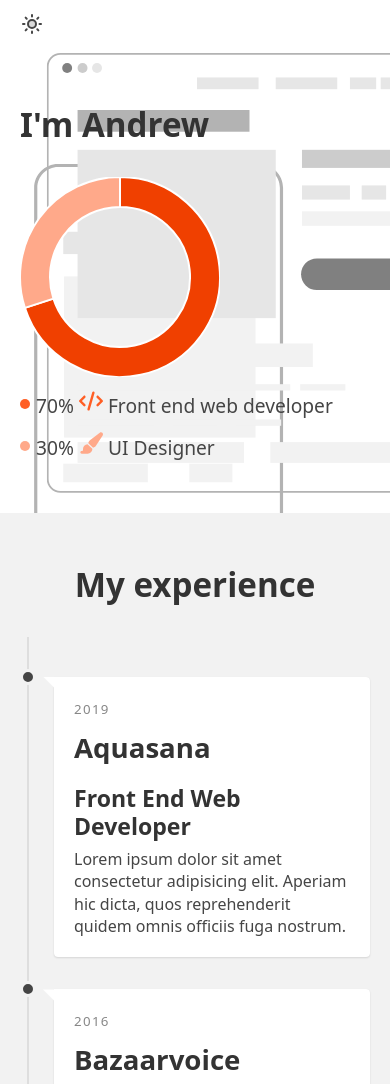
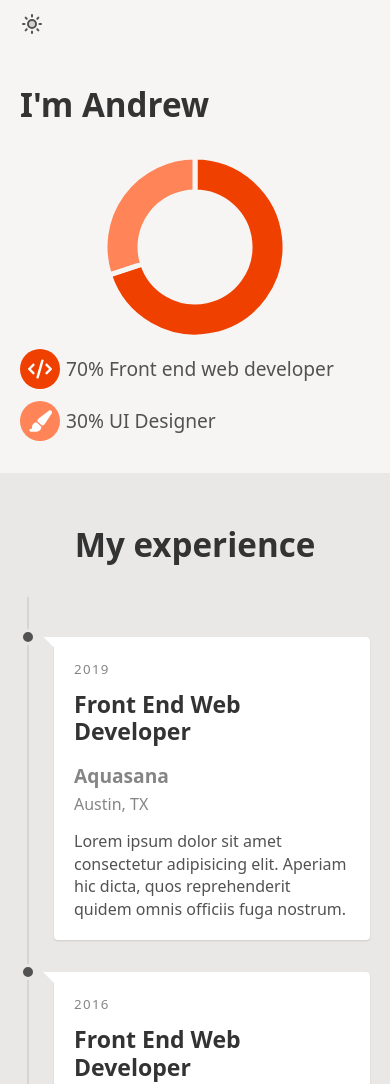
Before and after one commit to achimmer/achimmer.github.io, a website: page main/index.html in a window 390 px wide. Shown: the top 1084 px of the page. Drawn offline with Linux system fonts and the light colour scheme.

Commit message:
Header updates, responsive styles to figures, reordering content.

```diff
--- a/main/assets/css/components/_1_background-decoration.scss
+++ b/main/assets/css/components/_1_background-decoration.scss
@@ -23,16 +23,53 @@ Usage: codyhouse.co/license
   position: absolute;
   top: 0;
   right: 0%;
-  transform: translateX(12%);
+  transform: translateX(18%);
   width: 100%;
   min-width: 380px;
   max-width: 520px;
   height: auto;
+  fill: var(--color-contrast-low);
+  &.img-desktop-ui {
+    min-width: 150px;
+    max-width: 320px;
+  }
   &.img-mobile-ui {
-    min-width: 180px;
-    max-width: 300px;
+    min-width: 60px;
+    max-width: 150px;
     right: 30%;
     top: 18%;
   }
+  .cls-1 {
+      fill: var(--color-contrast-lower);
+  }
+  .cls-2 {
+      fill: var(--color-contrast-low);
+  }
+  .cls-3 {
+      fill: var(--color-contrast-medium);
+  }
+  .cls-4 {
+      fill: var(--color-contrast-medium);
+  }
+  .cls-5 {
+      fill: var(--color-contrast-medium);
+  }
+}
 
+@include breakpoint(md) {
+  .bg-decoration__svg {
+    transform: translateX(12%);
+
+    &.img-desktop-ui {
+      transform: translateX(12%);
+      min-width: 340px;
+      max-width: 460px;
+    }
+    &.img-mobile-ui {
+      min-width: 150px;
+      max-width: 240px;
+      right: 26%;
+      top: 18%;
+    }
+  }
 }
--- a/main/assets/css/components/_1_pie-chart.scss
+++ b/main/assets/css/components/_1_pie-chart.scss
@@ -10,14 +10,14 @@ Usage: codyhouse.co/license
 -------------------------------- */
 
 :root {
-  --pie-chart-size: 200px;
-  --pie-chart-gap: 2px; // gap among subdivisions
+  --pie-chart-size: 180px;
+  --pie-chart-gap: 5px; // gap among subdivisions
 
   // legend bullet point
   --pie-chart-legend-bullet-size: 10px; // height and width of legend dot indicator
 
   // donut chart
-  --pie-chart-donut-width: 30px;// donut stroke width - value in px
+  --pie-chart-donut-width: 35px;// donut stroke width - value in px
 }
 
 .pie-chart {}
--- a/main/assets/css/custom-style/_colors.scss
+++ b/main/assets/css/custom-style/_colors.scss
@@ -52,18 +52,24 @@
   @include defineColorHSL(--color-error-lighter, 6, 77%, 76%);
 
   // background
-  @include defineColorHSL(--color-bg-darker, 0, 0%, 91%);
-  @include defineColorHSL(--color-bg-dark, 0, 0%, 95%);
-  @include defineColorHSL(--color-bg, 0, 0%, 100%);
-  @include defineColorHSL(--color-bg-light, 0, 0%, 100%);
-  @include defineColorHSL(--color-bg-lighter, 0, 0%, 100%);
+  @include defineColorHSL(--color-bg-darker, 60, 2%, 88%);
+  @include defineColorHSL(--color-bg-dark, 30, 4%, 91%);
+  @include defineColorHSL(--color-bg, 30, 10%, 96%);
+  @include defineColorHSL(--color-bg-light, 30, 4%, 100%);
+  @include defineColorHSL(--color-bg-lighter, 60, 2%, 100%);
 
   // color contrasts
-  @include defineColorHSL(--color-contrast-lower, 0, 0%, 96%);
-  @include defineColorHSL(--color-contrast-low, 0, 0%, 85%);
-  @include defineColorHSL(--color-contrast-medium, 0, 0%, 53%);
-  @include defineColorHSL(--color-contrast-high, 0, 0%, 27%);
+  @include defineColorHSL(--color-contrast-lower, 30, 2%, 84%);
+  @include defineColorHSL(--color-contrast-low, 60, 1%, 67%);
+  @include defineColorHSL(--color-contrast-medium, 60, 0%, 52%);
+  @include defineColorHSL(--color-contrast-high, 0, 0%, 32%);
   @include defineColorHSL(--color-contrast-higher, 0, 0%, 20%);
+}
+
+body, [data-theme="default"] {
+  // font rendering
+  -webkit-font-smoothing: antialiased;
+  -moz-osx-font-smoothing: grayscale;
 }
 
 @supports(--css: variables) {
--- a/main/assets/css/custom-style/_icons.scss
+++ b/main/assets/css/custom-style/_icons.scss
@@ -17,3 +17,12 @@
   // 👇 include the font-family declaration here if you are using an icon font
   // font-family: 'fontName';
 }
+
+.circle {
+  align-items: center;
+  justify-content: center;
+  display: flex;
+  border-radius: 50%;
+  border:1vh;
+  aspect-ratio: 1 / 1;
+}
--- a/main/index.html
+++ b/main/index.html
@@ -100,9 +100,9 @@
   </nav>
   <main>
     <header class="position-relative z-index-1">
-      <div class="container padding-y-xl max-width-adaptive-lg position-relative z-index-2">
+      <div class="container padding-y-lg padding-y-xxl@md max-width-adaptive-lg position-relative z-index-2">
         <h1 class="margin-bottom-lg center-align">I'm Andrew</h1>
-        <div class="pie-chart flex flex-column gap-sm gap-md@sm flex-row@xs items-center@xs js-pie-chart" data-pie-chart-type="donut">
+        <div class="pie-chart flex flex-column gap-sm gap-md@sm flex-row@xs items-center js-pie-chart" data-pie-chart-type="donut">
           <div class="flex-shrink-0 ">
             <div class="pie-chart__area js-pie-chart__area">
               <!-- svg will be created here using javascript -->
@@ -114,20 +114,23 @@
           <div>
             <ul class="grid gap-sm">
               <li class="flex items-center">
-                <span class="pie-chart__bullet bg-primary margin-right-xxs" aria-hidden="true"></span>
+                <span class="circle padding-xs bg-primary-dark margin-right-xxs" aria-hidden="true">
+                  <svg class="icon icon--sm fill-current color-white" xmlns="http://www.w3.org/2000/svg" viewBox="0 0 640 512">
+                      <path d="M414.8 40.79L286.8 488.8C281.9 505.8 264.2 515.6 247.2 510.8C230.2 505.9 220.4 488.2 225.2 471.2L353.2 23.21C358.1 6.216 375.8-3.624 392.8 1.232C409.8 6.087 419.6 23.8 414.8 40.79H414.8zM518.6 121.4L630.6 233.4C643.1 245.9 643.1 266.1 630.6 278.6L518.6 390.6C506.1 403.1 485.9 403.1 473.4 390.6C460.9 378.1 460.9 357.9 473.4 345.4L562.7 256L473.4 166.6C460.9 154.1 460.9 133.9 473.4 121.4C485.9 108.9 506.1 108.9 518.6 121.4V121.4zM166.6 166.6L77.25 256L166.6 345.4C179.1 357.9 179.1 378.1 166.6 390.6C154.1 403.1 133.9 403.1 121.4 390.6L9.372 278.6C-3.124 266.1-3.124 245.9 9.372 233.4L121.4 121.4C133.9 108.9 154.1 108.9 166.6 121.4C179.1 133.9 179.1 154.1 166.6 166.6V166.6z" />
+                  </svg>
+                </span>
                 <span class="text-md"><i class="js-pie-chart__value" data-pie-chart-style="fill: var(--color-primary-dark);">70%</i>
-                <svg class="icon icon--sm color-primary" xmlns="http://www.w3.org/2000/svg" viewBox="0 0 640 512">
-                    <path d="M414.8 40.79L286.8 488.8C281.9 505.8 264.2 515.6 247.2 510.8C230.2 505.9 220.4 488.2 225.2 471.2L353.2 23.21C358.1 6.216 375.8-3.624 392.8 1.232C409.8 6.087 419.6 23.8 414.8 40.79H414.8zM518.6 121.4L630.6 233.4C643.1 245.9 643.1 266.1 630.6 278.6L518.6 390.6C506.1 403.1 485.9 403.1 473.4 390.6C460.9 378.1 460.9 357.9 473.4 345.4L562.7 256L473.4 166.6C460.9 154.1 460.9 133.9 473.4 121.4C485.9 108.9 506.1 108.9 518.6 121.4V121.4zM166.6 166.6L77.25 256L166.6 345.4C179.1 357.9 179.1 378.1 166.6 390.6C154.1 403.1 133.9 403.1 121.4 390.6L9.372 278.6C-3.124 266.1-3.124 245.9 9.372 233.4L121.4 121.4C133.9 108.9 154.1 108.9 166.6 121.4C179.1 133.9 179.1 154.1 166.6 166.6V166.6z" />
-                </svg>
                   Front end web developer</span>
               </li>
 
               <li class="flex items-center">
-                <span class="pie-chart__bullet bg-primary-lighter margin-right-xxs" aria-hidden="true"></span>
-                <span class="text-md"><i class="js-pie-chart__value" data-pie-chart-style="fill: var(--color-primary-lighter);">30%</i>
-                <svg class="icon icon--sm color-primary-lighter" xmlns="http://www.w3.org/2000/svg" viewBox="0 0 576 512">
+                <span class="circle padding-xs bg-primary-light margin-right-xxs" aria-hidden="true">
+                  <svg class="icon icon--sm fill-current color-white" xmlns="http://www.w3.org/2000/svg" viewBox="0 0 576 512">
                     <path d="M224 263.3C224.2 233.3 238.4 205.2 262.4 187.2L499.1 9.605C517.7-4.353 543.6-2.965 560.7 12.9C577.7 28.76 580.8 54.54 568.2 74.07L406.5 324.1C391.3 347.7 366.6 363.2 339.3 367.1L224 263.3zM320 400C320 461.9 269.9 512 208 512H64C46.33 512 32 497.7 32 480C32 462.3 46.33 448 64 448H68.81C86.44 448 98.4 429.1 96.59 411.6C96.2 407.8 96 403.9 96 400C96 339.6 143.9 290.3 203.7 288.1L319.8 392.5C319.9 394.1 320 397.5 320 400V400z" />
-                </svg>
+                  </svg>
+                </span>
+                <span class="text-md"><i class="js-pie-chart__value" data-pie-chart-style="fill: var(--color-primary-light);">30%</i>
+
                   UI Designer</span>
               </li>
             </ul>
@@ -135,56 +138,9 @@
         </div>
       </div>
 
-      <figure class="bg-decoration z-index-1">
-        <svg class="bg-decoration__svg img-mobile-ui z-index 2" xmlns="http://www.w3.org/2000/svg" viewBox="0 0 188 310">
-            <defs>
-                <style>
-                    .cls-1 {
-                        fill: #e6e6e6;
-                    }
-                    .cls-2 {
-                        fill: #b3b3b3;
-                    }
-                    .cls-3 {
-                        fill: #ccc;
-                    }
-                    .cls-4 {
-                        fill: gray;
-                    }
-                </style>
-            </defs>
-            <rect class="cls-1" x="34.5" y="88" width="120" height="101" />
-            <rect class="cls-4" x="34.5" y="236.5" width="120" height="30" rx="15" ry="15" />
-            <rect class="cls-1" x="113" y="205.33" width="27" height="11.67" />
-            <rect class="cls-1" x="34" y="205.33" width="53" height="11.67" />
-            <path
-                class="cls-3"
-                d="M156.75,19.5c7.17,0,13,5.83,13,13v245c0,7.17-5.83,13-13,13H30.75c-7.17,0-13-5.83-13-13V32.5c0-7.17,5.83-13,13-13h126m0-2H30.75c-8.28,0-15,6.72-15,15v245c0,8.28,6.72,15,15,15h126c8.28,0,15-6.72,15-15V32.5c0-8.28-6.72-15-15-15h0Z"
-            />
-            <rect class="cls-2" x="34" y="60" width="84" height="14" />
-            <circle class="cls-3" cx="93.75" cy="32.5" r="5.5" />
-        </svg>
+      <figure class="bg-decoration z-index-1 display@sm">
 
-        <svg class="bg-decoration__svg" xmlns="http://www.w3.org/2000/svg" viewBox="0 0 431 486">
-          <defs>
-              <style>
-                  .cls-1 {
-                      fill: #f2f2f2;
-                  }
-                  .cls-2 {
-                      fill: #e6e6e6;
-                  }
-                  .cls-3 {
-                      fill: #b3b3b3;
-                  }
-                  .cls-4 {
-                      fill: #ccc;
-                  }
-                  .cls-5 {
-                      fill: gray;
-                  }
-              </style>
-          </defs>
+        <svg class="bg-decoration__svg img-desktop-ui" xmlns="http://www.w3.org/2000/svg" viewBox="0 0 431 486">
           <path class="cls-3" d="M416,2c7.17,0,13,5.83,13,13V471c0,7.17-5.83,13-13,13H15c-7.17,0-13-5.83-13-13V15C2,7.83,7.83,2,15,2H416m0-2H15C6.72,0,0,6.72,0,15V471c0,8.28,6.72,15,15,15H416c8.28,0,15-6.72,15-15V15c0-8.28-6.72-15-15-15h0Z" />
           <circle class="cls-5" cx="22.5" cy="16.5" r="5.5" />
           <circle class="cls-4" cx="39.5" cy="16.5" r="5.5" />
@@ -212,6 +168,19 @@
           <rect class="cls-5" x="281" y="227" width="119" height="35" rx="17.5" ry="17.5" />
           <rect class="cls-2" x="34" y="107" width="219" height="186" />
         </svg>
+        <svg class="bg-decoration__svg img-mobile-ui z-index 2" xmlns="http://www.w3.org/2000/svg" viewBox="0 0 188 310">
+            <rect class="cls-1" x="34.5" y="88" width="120" height="101" />
+            <rect class="cls-4" x="34.5" y="236.5" width="120" height="30" rx="15" ry="15" />
+            <rect class="cls-1" x="113" y="205.33" width="27" height="11.67" />
+            <rect class="cls-1" x="34" y="205.33" width="53" height="11.67" />
+            <path
+                class="cls-3"
+                d="M156.75,19.5c7.17,0,13,5.83,13,13v245c0,7.17-5.83,13-13,13H30.75c-7.17,0-13-5.83-13-13V32.5c0-7.17,5.83-13,13-13h126m0-2H30.75c-8.28,0-15,6.72-15,15v245c0,8.28,6.72,15,15,15h126c8.28,0,15-6.72,15-15V32.5c0-8.28-6.72-15-15-15h0Z"
+            />
+            <rect class="cls-2" x="34" y="60" width="84" height="14" />
+            <circle class="cls-3" cx="93.75" cy="32.5" r="5.5" />
+        </svg>
+
       </figure>
     </header>
 
@@ -232,9 +201,9 @@
                 </div>
 
                 <div class="text-component">
-                  <h2>Aquasana</h2>
-                  <h3>Front End Web Developer</h3>
-
+                  <h2 class="text-lg">Front End Web Developer</h2>
+                  <h3 class="text-md color-contrast-medium">Aquasana</h3>
+                  <p class="color-contrast-medium">Austin, TX</p>
                   <p>Lorem ipsum dolor sit amet consectetur adipisicing elit. Aperiam hic dicta, quos reprehenderit quidem omnis officiis fuga nostrum.</p>
                 </div>
               </div>
@@ -251,8 +220,9 @@
                 </div>
 
                 <div class="text-component">
-                  <h2>Bazaarvoice</h2>
-                  <h3>Front End Web Developer</h3>
+                  <h2 class="text-lg">Front End Web Developer</h2>
+                  <h3 class="text-md color-contrast-medium">Bazaarvoice</h3>
+                  <p class="color-contrast-medium">Austin, TX</p>
                   <p>Lorem ipsum dolor sit amet consectetur adipisicing elit. Ex numquam eveniet earum ad ratione reprehenderit nihil, mollitia adipisci cum eaque?</p>
                 </div>
               </div>
@@ -270,8 +240,9 @@
                 </div>
 
                 <div class="text-component">
-                  <h2>Bazaarvoice</h2>
-                  <h3>Web Developer / Implementation Engineer</h3>
+                  <h2 class="text-lg">Web Developer / Implementation Engineer</h2>
+                  <h3 class="text-md color-contrast-medium">Bazaarvoice</h3>
+                  <p class="color-contrast-medium">Austin, TX</p>
                   <p>Lorem ipsum dolor sit amet consectetur adipisicing elit. Cumque, totam.</p>
                 </div>
 
@@ -289,8 +260,9 @@
                 </div>
 
                 <div class="text-component">
-                  <h2>Daz 3D</h2>
-                  <h3>Front End Web Developer</h3>
+                  <h2 class="text-lg">Front End Web Developer</h2>
+                  <h3 class="text-md color-contrast-medium">Daz 3D</h3>
+                  <p class="color-contrast-medium">Salt Lake City, UT</p>
                   <p>Lorem ipsum, dolor sit amet consectetur adipisicing elit. Nisi praesentium dolore debitis cum nesciunt cumque placeat voluptatibus natus, necessitatibus numquam sunt, laborum possimus id?</p>
 
                   <figure class="text-component__block">
@@ -311,8 +283,9 @@
                 </div>
 
                 <div class="text-component">
-                  <h2>Brigham Young University - Idaho</h2>
-                  <h3>Bacherlors of Science, Business Management</h3>
+                  <h2 class="text-lg">Bacherlors of Science, Business Management</h2>
+                  <h3 class="text-md color-contrast-medium">Brigham Young University - Idaho</h3>
+                  <p class="color-contrast-medium">Rexburg, ID</p>
                   <p>Lorem ipsum dolor sit amet consectetur adipisicing elit. Aperiam hic dicta, quos reprehenderit quidem omnis officiis fuga nostrum.</p>
 
                   <ul>
```
Also changed, not shown: main/assets/css/style.css, main/assets/css/style.min.css.
